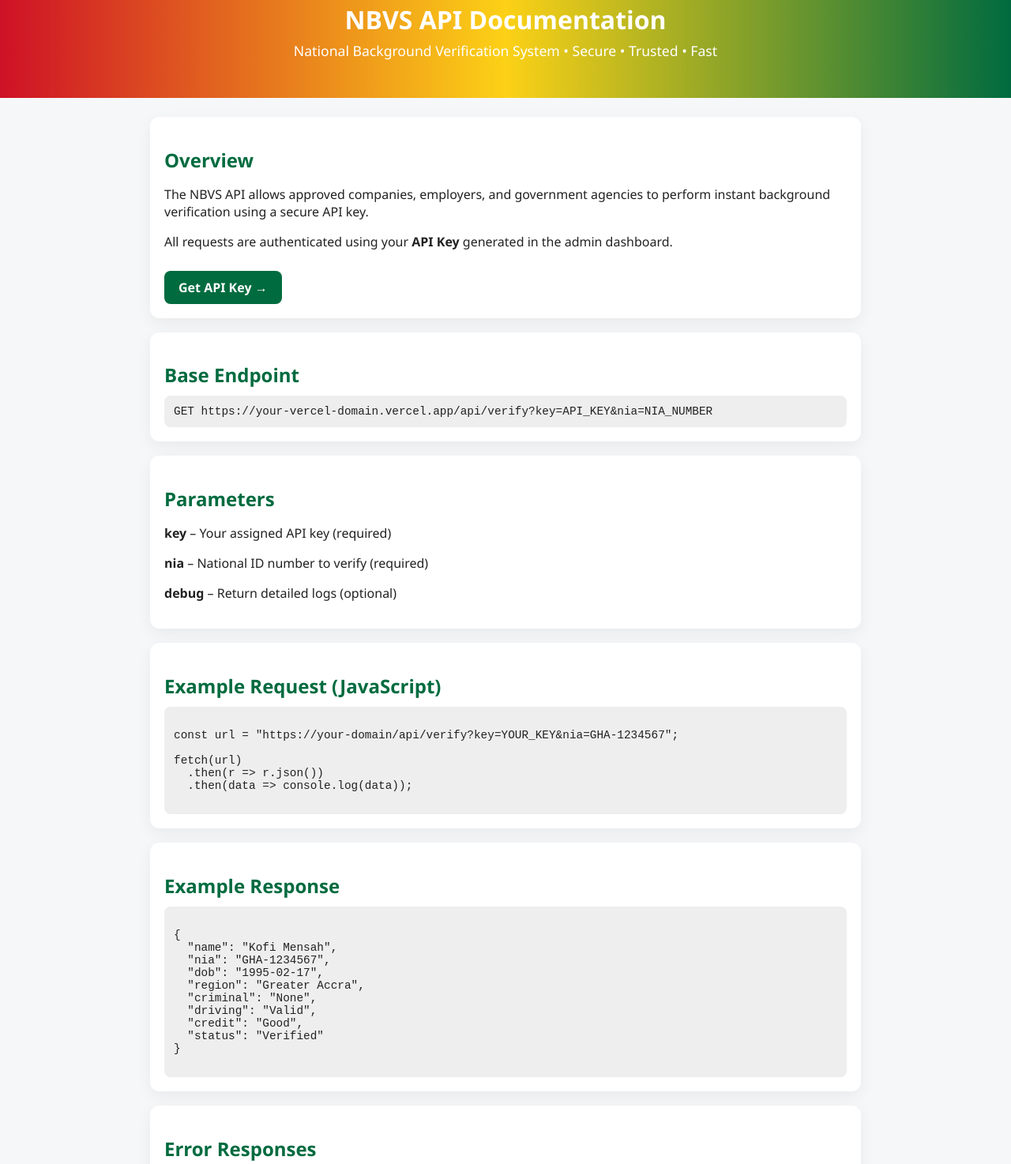
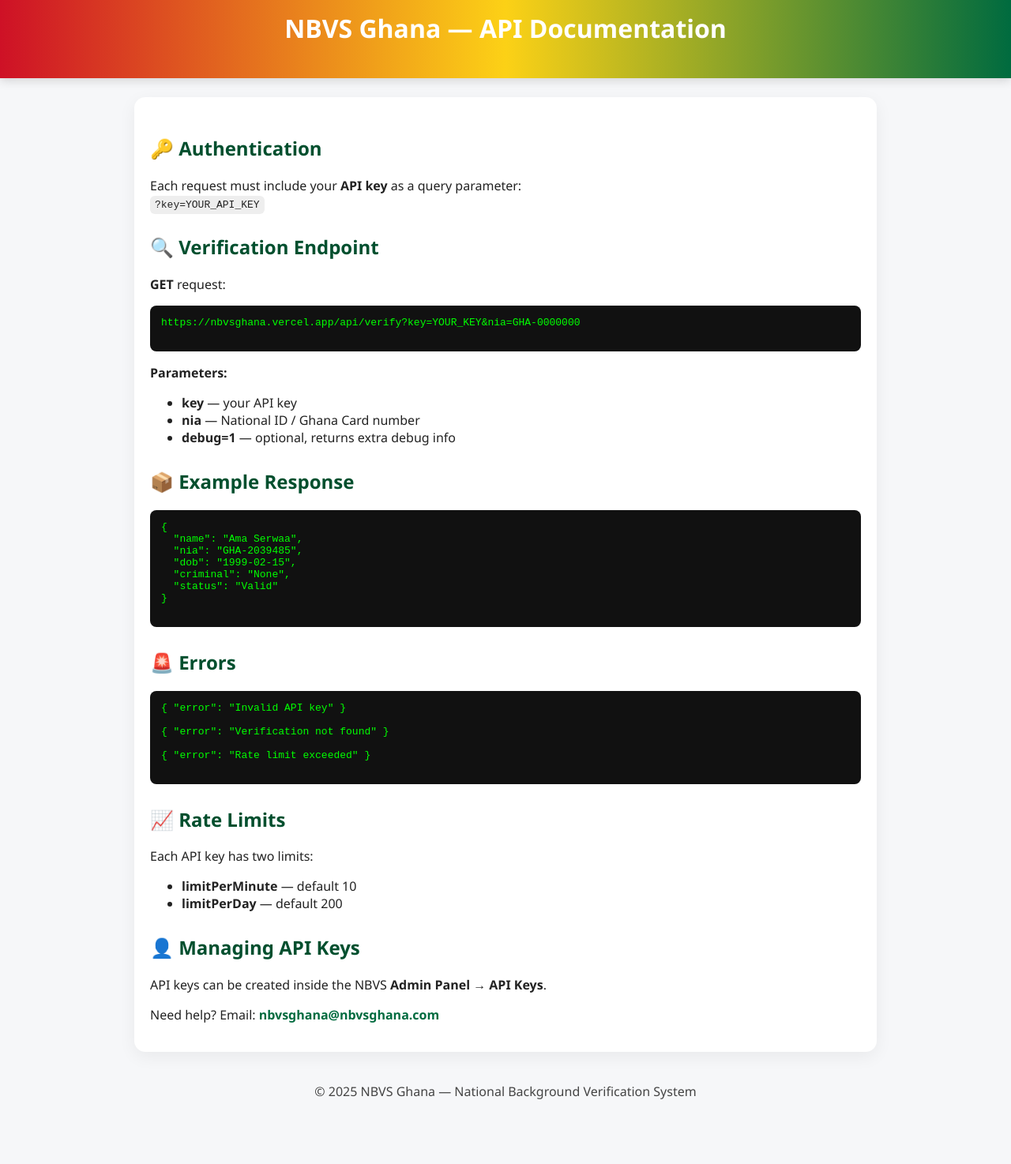
Before and after one commit to kobbysambrew-tech/nbvs-mvp, a website: page api.html in a window 1280 px wide. Shown: the part 27-1501 px from the top of the page at 79% size. After the commit the page ends 1434 px from the top, so only its background shows below. Drawn offline with Linux system fonts and the light colour scheme.

Commit message:
Update api.html

```diff
--- a/api.html
+++ b/api.html
@@ -1,66 +1,75 @@
 <!DOCTYPE html>
 <html lang="en">
 <head>
-<meta charset="utf-8" />
-<meta name="viewport" content="width=device-width,initial-scale=1" />
-<title>NBVS Ghana — API Documentation</title>
+<meta charset="UTF-8">
+<meta name="viewport" content="width=device-width, initial-scale=1">
+<title>NBVS API Documentation</title>
 
 <style>
   :root{
     --red:#ce1126;
     --yellow:#fcd116;
     --green:#006b3f;
+    --card:#ffffff;
     --bg:#f6f7f9;
-    --card:#fff;
-    --dark:#111;
-    --muted:#555;
+    --accent:#004f2e;
   }
+
   body{
-    font-family:"Segoe UI",Arial,sans-serif;
+    font-family:"Segoe UI", Arial, sans-serif;
+    background:var(--bg);
     margin:0;
-    background:var(--bg);
     color:#222;
   }
+
   header{
     background:linear-gradient(90deg,var(--red),var(--yellow),var(--green));
-    padding:30px 12px;
+    padding:20px;
     text-align:center;
-    color:#fff;
+    color:white;
+    font-weight:800;
+    box-shadow:0 3px 12px rgba(0,0,0,.15);
   }
-  header h1{margin:0;font-size:2rem;font-weight:800}
-  header p{margin-top:6px;font-size:1.1rem;font-weight:500}
 
   main{
     max-width:900px;
     margin:24px auto;
-    padding:0 16px;
+    background:white;
+    padding:20px;
+    border-radius:14px;
+    box-shadow:0 6px 22px rgba(0,0,0,0.06);
   }
-  .card{
-    background:var(--card);
-    padding:18px;
-    border-radius:12px;
-    margin-bottom:18px;
-    box-shadow:0 6px 20px rgba(0,0,0,0.06);
+
+  h2{
+    margin-top:28px;
+    color:var(--accent);
   }
-  h2{margin-bottom:10px;color:var(--green)}
+
   code{
-    display:block;
     background:#eee;
-    padding:12px;
-    white-space:pre-wrap;
+    padding:4px 6px;
+    border-radius:6px;
+  }
+
+  pre{
+    background:#111;
+    padding:14px;
     border-radius:8px;
-    margin-top:10px;
-    font-size:0.9rem;
+    color:#0f0;
+    overflow-x:auto;
   }
-  .btn{
-    display:inline-block;
-    background:var(--green);
-    color:white;
-    padding:10px 18px;
-    border-radius:8px;
+
+  footer{
+    margin-top:25px;
+    text-align:center;
+    padding:14px;
+    color:#444;
+  }
+
+  a{
+    color:var(--green);
     text-decoration:none;
-    font-weight:700;
-    margin-top:10px;
+    font-weight:bold;
   }
 </style>
 </head>
@@ -68,118 +77,74 @@
 <body>
 
 <header>
-  <h1>NBVS API Documentation</h1>
-  <p>National Background Verification System • Secure • Trusted • Fast</p>
+  <h1>NBVS Ghana — API Documentation</h1>
 </header>
 
 <main>
+  <h2>🔑 Authentication</h2>
+  <p>
+    Each request must include your <strong>API key</strong> as a query parameter:<br>
+    <code>?key=YOUR_API_KEY</code>
+  </p>
 
-  <!-- INTRO -->
-  <div class="card">
-    <h2>Overview</h2>
-    <p>
-      The NBVS API allows approved companies, employers, and government agencies
-      to perform instant background verification using a secure API key.
-    </p>
-    <p>
-      All requests are authenticated using your <b>API Key</b> generated in the admin dashboard.
-    </p>
-    <a class="btn" href="dashboard.html">Get API Key →</a>
-  </div>
+  <h2>🔍 Verification Endpoint</h2>
+  <p><strong>GET</strong> request:</p>
 
-  <!-- ENDPOINT -->
-  <div class="card">
-    <h2>Base Endpoint</h2>
-    <code>GET https://your-vercel-domain.vercel.app/api/verify?key=API_KEY&nia=NIA_NUMBER</code>
-  </div>
+  <pre>
+https://nbvsghana.vercel.app/api/verify?key=YOUR_KEY&nia=GHA-0000000
+  </pre>
 
-  <!-- PARAMETERS -->
-  <div class="card">
-    <h2>Parameters</h2>
-    <p><b>key</b> – Your assigned API key (required)</p>
-    <p><b>nia</b> – National ID number to verify (required)</p>
-    <p><b>debug</b> – Return detailed logs (optional)</p>
-  </div>
+  <p><strong>Parameters:</strong></p>
+  <ul>
+    <li><strong>key</strong> — your API key</li>
+    <li><strong>nia</strong> — National ID / Ghana Card number</li>
+    <li><strong>debug=1</strong> — optional, returns extra debug info</li>
+  </ul>
 
-  <!-- SAMPLE REQUEST -->
-  <div class="card">
-    <h2>Example Request (JavaScript)</h2>
-    <code>
-const url = "https://your-domain/api/verify?key=YOUR_KEY&nia=GHA-1234567";
+  <h2>📦 Example Response</h2>
 
-fetch(url)
-  .then(r => r.json())
-  .then(data => console.log(data));
-    </code>
-  </div>
+  <pre>
+{
+  "name": "Ama Serwaa",
+  "nia": "GHA-2039485",
+  "dob": "1999-02-15",
+  "criminal": "None",
+  "status": "Valid"
+}
+  </pre>
 
-  <!-- SAMPLE RESPONSE -->
-  <div class="card">
-    <h2>Example Response</h2>
-    <code>
-{
-  "name": "Kofi Mensah",
-  "nia": "GHA-1234567",
-  "dob": "1995-02-17",
-  "region": "Greater Accra",
-  "criminal": "None",
-  "driving": "Valid",
-  "credit": "Good",
-  "status": "Verified"
-}
-    </code>
-  </div>
+  <h2>🚨 Errors</h2>
+  <pre>
+{ "error": "Invalid API key" }
 
-  <!-- ERRORS -->
-  <div class="card">
-    <h2>Error Responses</h2>
-    <code>
-{
-  "error": "Invalid API key"
-}
+{ "error": "Verification not found" }
 
-{
-  "error": "Verification not found"
-}
+{ "error": "Rate limit exceeded" }
+  </pre>
 
-{
-  "error": "Rate limit exceeded (per minute)"
-}
-    </code>
-  </div>
+  <h2>📈 Rate Limits</h2>
+  <p>
+    Each API key has two limits:
+  </p>
+  <ul>
+    <li><strong>limitPerMinute</strong> — default 10</li>
+    <li><strong>limitPerDay</strong> — default 200</li>
+  </ul>
 
-  <!-- RATE LIMITS -->
-  <div class="card">
-    <h2>Rate Limits</h2>
-    <p>
-      Each API key has system-level limits to prevent abuse:
-    </p>
-    <ul>
-      <li>10 requests / minute</li>
-      <li>200 requests / day</li>
-    </ul>
-    <p>Custom limits can be configured per client.</p>
-  </div>
+  <h2>👤 Managing API Keys</h2>
+  <p>
+    API keys can be created inside the NBVS <strong>Admin Panel → API Keys</strong>.
+  </p>
 
-  <!-- SECURITY -->
-  <div class="card">
-    <h2>Security</h2>
-    <p>
-      All requests are logged in <b>audit_logs</b> and <b>search_logs</b>.
-      Only the <b>Superadmin</b> can view client activity.
-    </p>
-    <p>
-      Private data is encrypted and served through HTTPS only.
-    </p>
-  </div>
-
-  <!-- FOOTER -->
-  <div class="card" style="text-align:center">
-    <p>Need help integrating the NBVS API?</p>
-    <a class="btn" href="mailto:nbvsghana@nbvsghana.com">Contact Support</a>
-  </div>
+  <p>
+    Need help? Email: <a href="mailto:nbvsghana@nbvsghana.com">nbvsghana@nbvsghana.com</a>
+  </p>
 
 </main>
 
+<footer>
+  © 2025 NBVS Ghana — National Background Verification System
+</footer>
+
 </body>
 </html>
```
